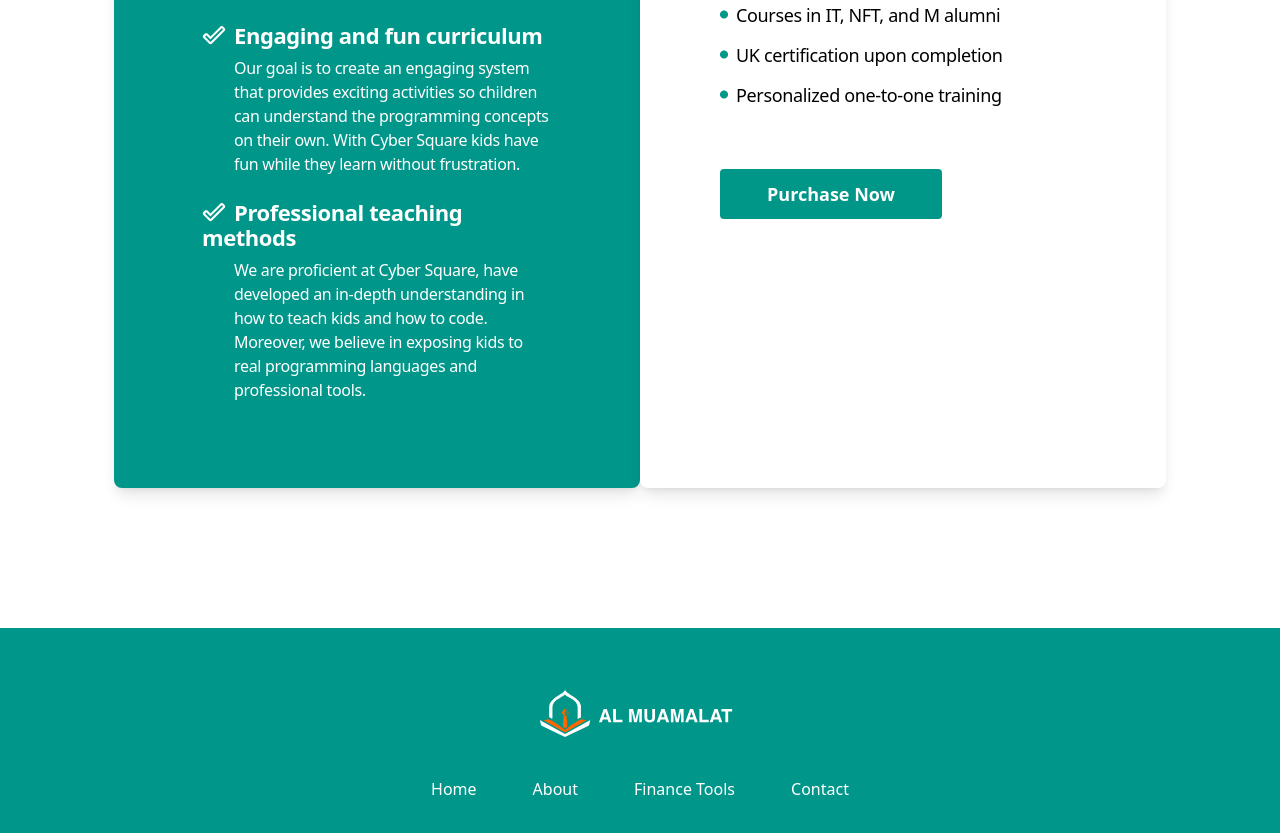
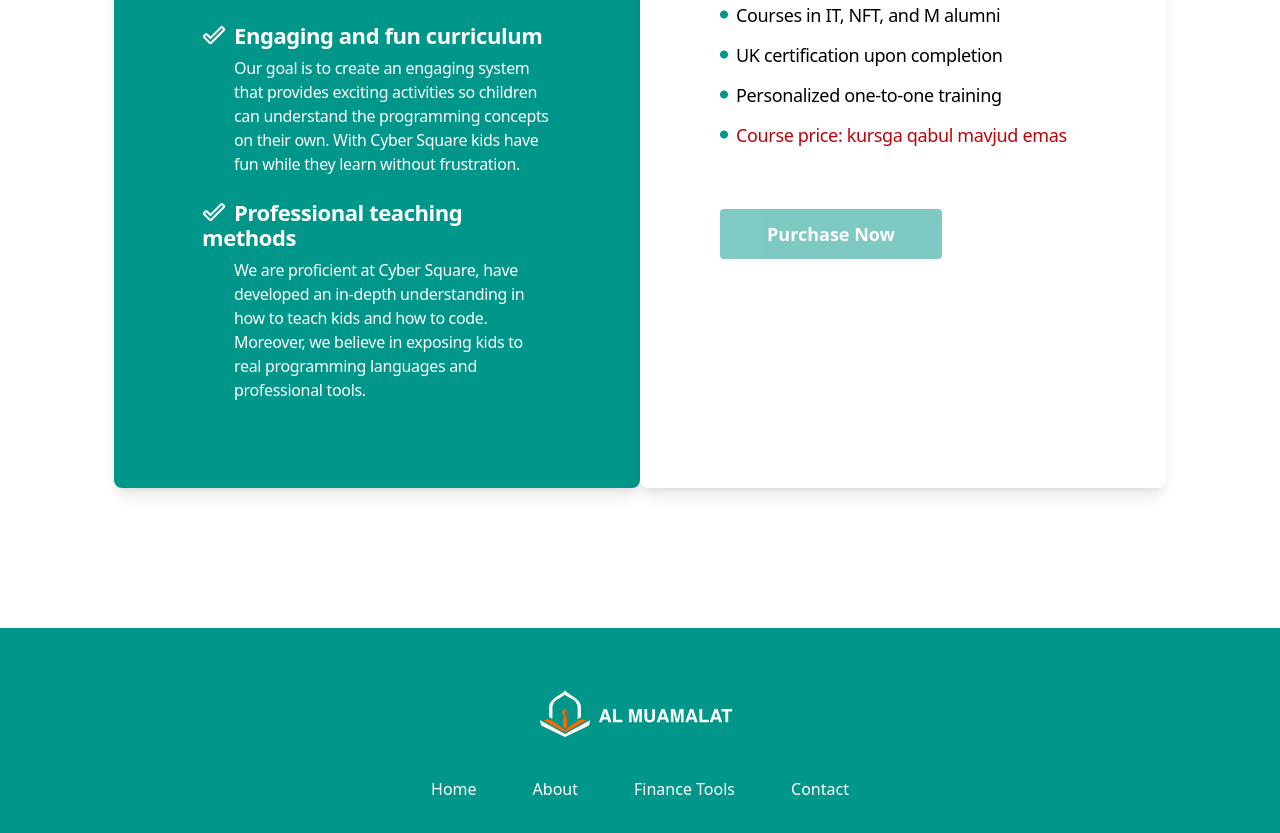
Before and after one commit to solijonov2209/AlMuamalat, a React (Vite) app: page /programs/1 in a window 1280 px wide. Shown: the part 2084-2917 px from the top of the page. Built offline with nearby package versions, Linux system fonts and the light colour scheme; no server answers; some icons are missing; a web font is replaced by a local one.

Commit message:
add payment

```diff
--- a/src/components/ProgramsDropDown.jsx
+++ b/src/components/ProgramsDropDown.jsx
@@ -10,8 +10,6 @@ export function ProgramsDropDown() {
       return data?.data?.data;
     },
   });
-
-  console.log(data);
 
   return (
     <ul className="dropdown-list">
--- a/src/pages/Programs/International.jsx
+++ b/src/pages/Programs/International.jsx
@@ -16,7 +16,7 @@ export const International = () => {
     },
   });
   const courseAboutData = data?.find((item) => item?.course_id === id);
-  console.log(courseAboutData);
+
 
   return (
     <div>
@@ -110,7 +110,7 @@ export const International = () => {
               </div>
               {/* --- Course info  Section --- FINISH*/}
               <CoursesCarousel /> {/* MOST POPULATION CARDS */}
-              <Payment />
+              <Payment  id = {id} price={courseAboutData?.price}/>
             </div>
           </div>
         </div>
--- a/src/pages/Programs/Payment.jsx
+++ b/src/pages/Programs/Payment.jsx
@@ -1,6 +1,46 @@
+import { useMutation, useQuery } from 'react-query';
 import tick from '../../assets/Vector.png';
 import greenImg from '../../assets/yashilnuqta.png';
-export const Payment = () => {
+import { request } from '../../services/Request';
+export const Payment = ({id, price}) => {
+
+const {data} = useQuery({
+ queryKey:"userData",
+ queryFn: async ()=>{
+  const data = await request.get("users/me")
+  return data?.data?.data
+ }
+})
+const {mutate} = useMutation({
+  mutationKey:"coursePost",
+  mutationFn: async (submitData)=>{
+    await request.post("/courses/user", submitData)
+    .then((res)=>{
+      request.get(`/courses/purchase/${res?.data?.data?.id}`)
+      .then((response)=>{
+           const url = response?.data?.data?.data
+           if(url){
+            const aTag = document.createElement("a");
+            aTag.href= url;
+            aTag.target="_blank";
+            aTag.rel = "noopener noreferrer";
+            document.body.appendChild(aTag);
+            aTag.click();
+           }
+
+      })
+
+    })
+  }
+})
+
+const onSubmit = ()=>{
+  const submitData={
+    course_id: id,
+    user_id: data?.user_id
+  }
+  mutate(submitData)
+}
   return (
     <section>
       {/* --- START PAYMENT SECTION --- */}
@@ -131,10 +171,27 @@ export const Payment = () => {
                 Personalized one-to-one training
               </span>
             </div>
+            <div>
+              <img
+                src={greenImg}
+                alt="Personalized Icon"
+                className="inline-block mr-2"
+              />
+              <span className=" text-red-700  font-normal text-[15px] md:text-[18px] leading-[100%] tracking-[-0.02em] align-middle">
+               Course price: {(price)?price:"kursga qabul mavjud emas"}
+              </span>
+            </div>
           </div>
-          <button className="mt-6 w-[222px] py-4 cursor-pointer bg-[#009688] text-white  rounded hover:bg-teal-700 transition duration-300 font-bold text-[18px] leading-[100%] tracking-normal">
-            Purchase Now
-          </button>
+          <button
+  type="submit"
+  onClick={onSubmit}
+  disabled={!price}
+  className={`mt-6 w-[222px] py-4 cursor-pointer bg-[#009688] text-white rounded hover:bg-teal-700 transition duration-300 font-bold text-[18px] leading-[100%] tracking-normal ${
+    !price ? 'opacity-50 cursor-not-allowed hover:bg-[#009688]' : ''
+  }`}
+>
+  Purchase Now
+</button>
         </div>
       </div>
       {/* --- FINISH PAYMENT SECTION --- */}
```
